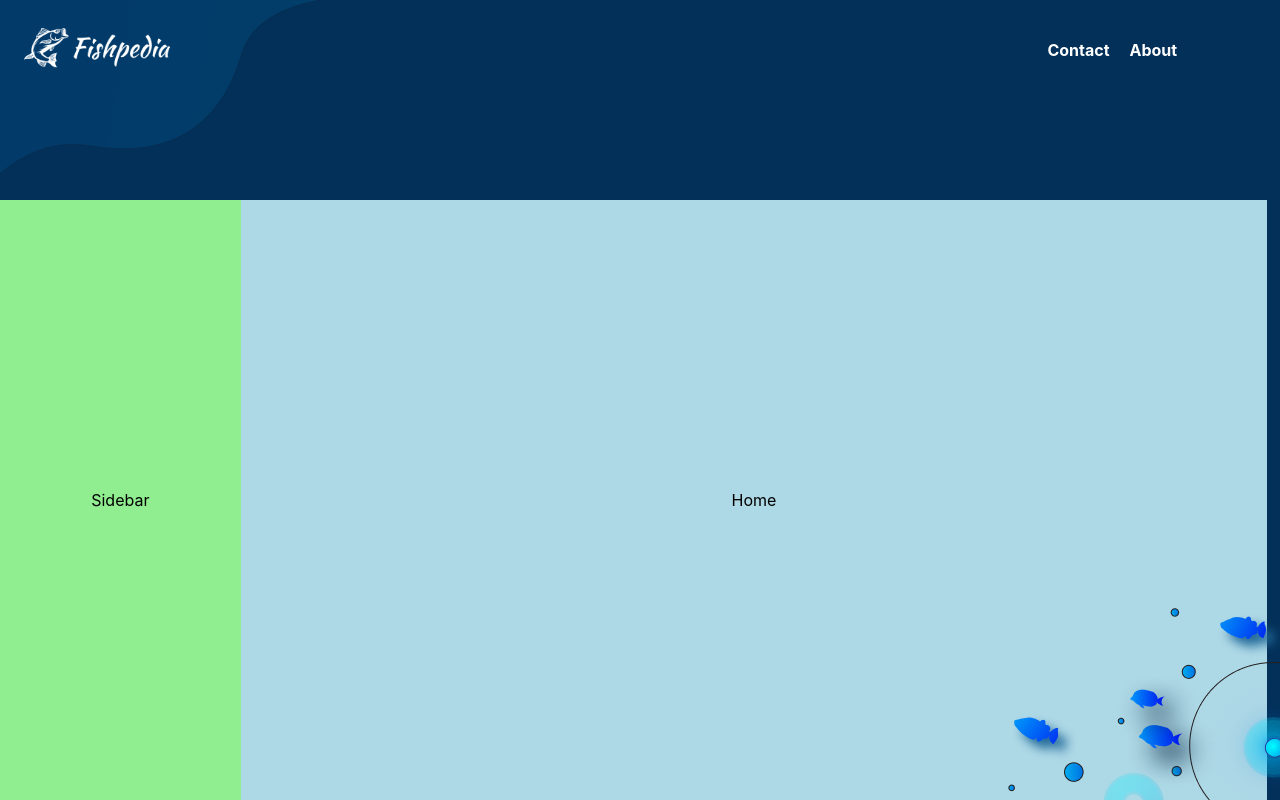
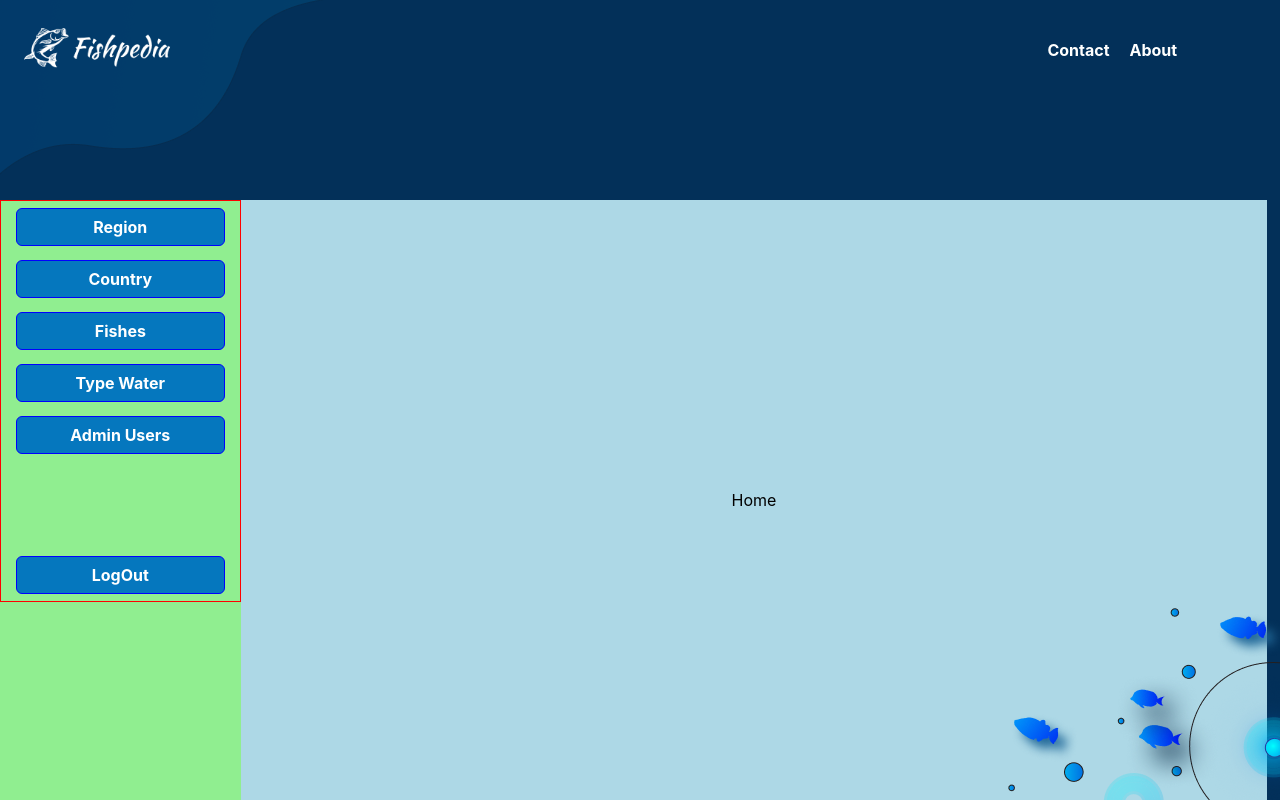
Before and after one commit to fidelChoqueDev/fishpedia-admin, a React (Create React App) app: page / in a window 1280 px wide. Built offline with nearby package versions, Linux system fonts and the light colour scheme.

Commit message:
sidebar basics finished

```diff
--- a/src/layouts/sidebar/index.css
+++ b/src/layouts/sidebar/index.css
@@ -2,4 +2,26 @@
   background: lightgreen;
   width: var(--sidebar-width);
   height: calc(100vh - var(--header-backHeight));
+
 }
+
+.content {
+  height: 50vh;
+  border: 1px solid red;
+
+}
+
+.sidebarItem {
+  border: 1px solid blue;
+  display: flex;
+  align-items: center;
+  justify-content: center;
+  padding: 8px 12px;
+  margin: 7px 15px;
+  border-radius: 6px;
+  background-color: var(--buttonBackground);
+}
+
+a {
+  text-decoration: none;
+}
--- a/src/layouts/sidebar/index.jsx
+++ b/src/layouts/sidebar/index.jsx
@@ -1,9 +1,30 @@
 import './index.css';
-
+let pages = [
+    { name: "Region", href: "/region" },
+    { name: "Country", href: "/country" },
+    { name: "Fishes", href: "/fishes" },
+    { name: "Type Water", href: "/typewater" },
+    { name: "Admin Users", href: "/adminusers" },
+]
 function Sidebar() {
     return (
-        <div className="Sidebar display-flex justify-content-center align-items-center">
-            Sidebar
+        <div className="Sidebar">
+            <div className="content display-flex space-between col">
+                <div className="display-flex space-between col">
+                    {
+                        pages.map(page => {
+                            return (
+                                <a href={page.href} className="sidebarItem">
+                                    {page.name}
+                                </a>
+                            )
+                        })
+                    }
+                </div>
+                <a href="" className="sidebarItem">
+                    LogOut
+                </a>
+            </div>
         </div>
     );
 }
```
Also changed, not shown: src/index.css (line endings or trailing spaces).
